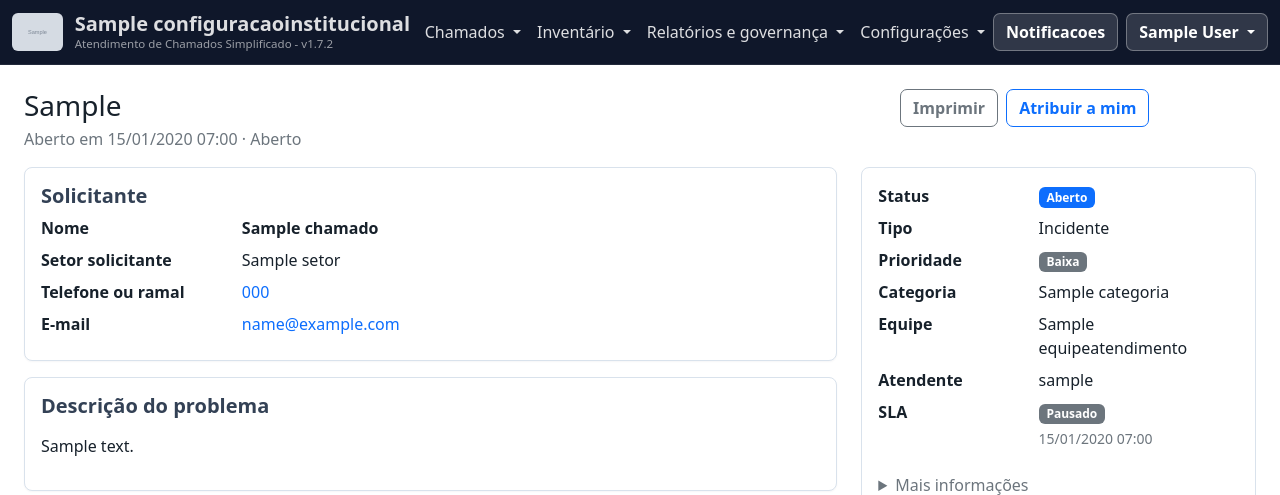
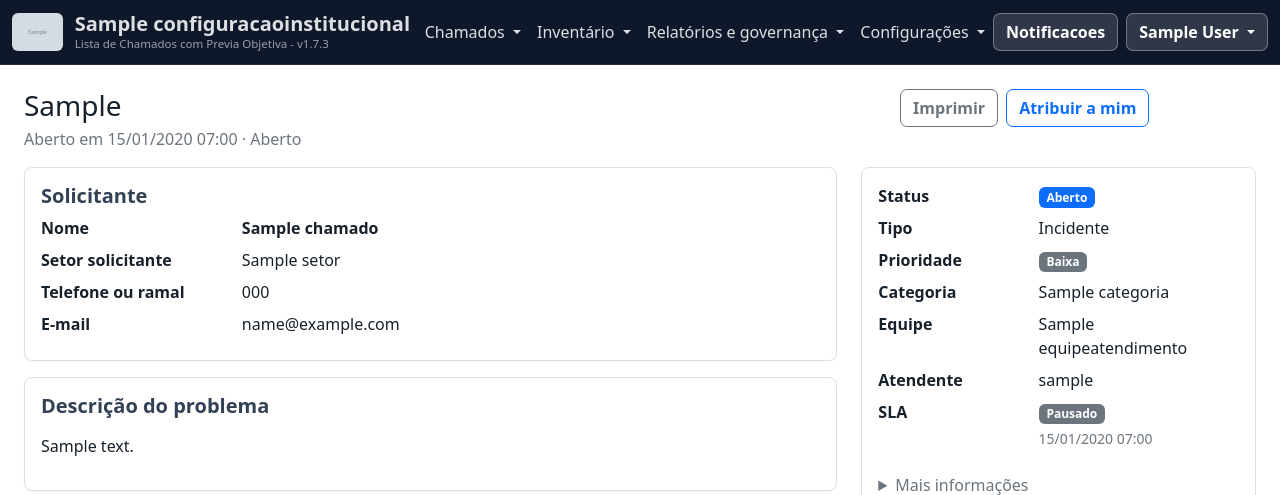
Before and after one commit to mcetrangolo/sistema_chamados, a Django app: page /gestao/chamados/1/ in a window 1280 px wide. Shown: the top 495 px of the page. Run offline with Django 5.2, Linux system fonts and the light colour scheme; a user stored in the database is signed in; tables that the repository leaves empty hold one stand-in row (values such as "Sample post"); grey boxes marked "Sample" are stand-in pictures; data that the repository does not hold is empty; parts of the project's set-up code (start-up, migrations or seed data) failed here and were passed over.

Commit message:
Restringe previa a lista e simplifica contatos v1.7.3

```diff
--- a/core/version.py
+++ b/core/version.py
@@ -1,2 +1,2 @@
-SISTEMA_VERSAO = "v1.7.2"
-SISTEMA_VERSAO_NOME = "Atendimento de Chamados Simplificado"
+SISTEMA_VERSAO = "v1.7.3"
+SISTEMA_VERSAO_NOME = "Lista de Chamados com Previa Objetiva"
--- a/templates/chamados/busca_global.html
+++ b/templates/chamados/busca_global.html
@@ -14,7 +14,7 @@
 <div class="row g-4">
   <div class="col-xl-6">
     <section class="detail-section"><h2 class="h5">Chamados</h2>
-      {% for chamado in chamados %}<p><a class="ticket-preview" href="{{ chamado.get_absolute_url }}" data-bs-toggle="tooltip" data-bs-placement="right" title="{{ chamado.descricao|striptags|truncatechars:300 }}">{{ chamado.numero }}</a> - {{ chamado.nome_solicitante }} - {{ chamado.get_status_display }}</p>{% empty %}<p class="text-secondary">Nada encontrado.</p>{% endfor %}
+      {% for chamado in chamados %}<p><a href="{{ chamado.get_absolute_url }}">{{ chamado.numero }}</a> - {{ chamado.nome_solicitante }} - {{ chamado.get_status_display }}</p>{% empty %}<p class="text-secondary">Nada encontrado.</p>{% endfor %}
     </section>
   </div>
   <div class="col-xl-6">
--- a/templates/chamados/chamado_detail.html
+++ b/templates/chamados/chamado_detail.html
@@ -24,8 +24,8 @@
       <dl class="row mb-0">
         <dt class="col-sm-3">Nome</dt><dd class="col-sm-9"><strong>{{ chamado.nome_solicitante }}</strong></dd>
         <dt class="col-sm-3">Setor solicitante</dt><dd class="col-sm-9">{{ chamado.setor }}</dd>
-        <dt class="col-sm-3">Telefone ou ramal</dt><dd class="col-sm-9">{% if chamado.telefone %}<a href="tel:{{ chamado.telefone }}">{{ chamado.telefone }}</a>{% else %}<span class="text-secondary">Não informado</span>{% endif %}</dd>
-        <dt class="col-sm-3">E-mail</dt><dd class="col-sm-9">{% if chamado.email %}<a href="mailto:{{ chamado.email }}">{{ chamado.email }}</a>{% elif chamado.solicitante.email %}<a href="mailto:{{ chamado.solicitante.email }}">{{ chamado.solicitante.email }}</a>{% else %}<span class="text-secondary">Não informado</span>{% endif %}</dd>
+        <dt class="col-sm-3">Telefone ou ramal</dt><dd class="col-sm-9">{% if chamado.telefone %}{{ chamado.telefone }}{% else %}<span class="text-secondary">Não informado</span>{% endif %}</dd>
+        <dt class="col-sm-3">E-mail</dt><dd class="col-sm-9">{% if chamado.email %}{{ chamado.email }}{% elif chamado.solicitante.email %}{{ chamado.solicitante.email }}{% else %}<span class="text-secondary">Não informado</span>{% endif %}</dd>
       </dl>
     </section>
     <section class="detail-section">
--- a/templates/chamados/painel.html
+++ b/templates/chamados/painel.html
@@ -92,7 +92,7 @@
           <tbody>
             {% for chamado in ultimos_chamados %}
               <tr>
-                <td><a class="ticket-preview" href="{{ chamado.get_absolute_url }}" data-bs-toggle="tooltip" data-bs-placement="right" title="{{ chamado.descricao|striptags|truncatechars:300 }}">{{ chamado.numero }}</a></td>
+                <td><a href="{{ chamado.get_absolute_url }}">{{ chamado.numero }}</a></td>
                 <td>{{ chamado.nome_solicitante }}</td>
                 <td>{{ chamado.setor }}</td>
                 <td><span class="badge {{ chamado.prioridade|prioridade_badge }}">{{ chamado.get_prioridade_display }}</span></td>
--- a/templates/chamados/relatorio.html
+++ b/templates/chamados/relatorio.html
@@ -135,7 +135,7 @@
           <tbody>
             {% for chamado in chamados %}
               <tr>
-                <td><a class="ticket-preview" href="{{ chamado.get_absolute_url }}" data-bs-toggle="tooltip" data-bs-placement="right" title="{{ chamado.descricao|striptags|truncatechars:300 }}">{{ chamado.numero }}</a></td>
+                <td><a href="{{ chamado.get_absolute_url }}">{{ chamado.numero }}</a></td>
                 <td>{{ chamado.get_tipo_display }}</td>
                 <td>{{ chamado.criado_em|date:"d/m/Y H:i" }}</td>
                 <td>{{ chamado.nome_solicitante }}</td>
```
